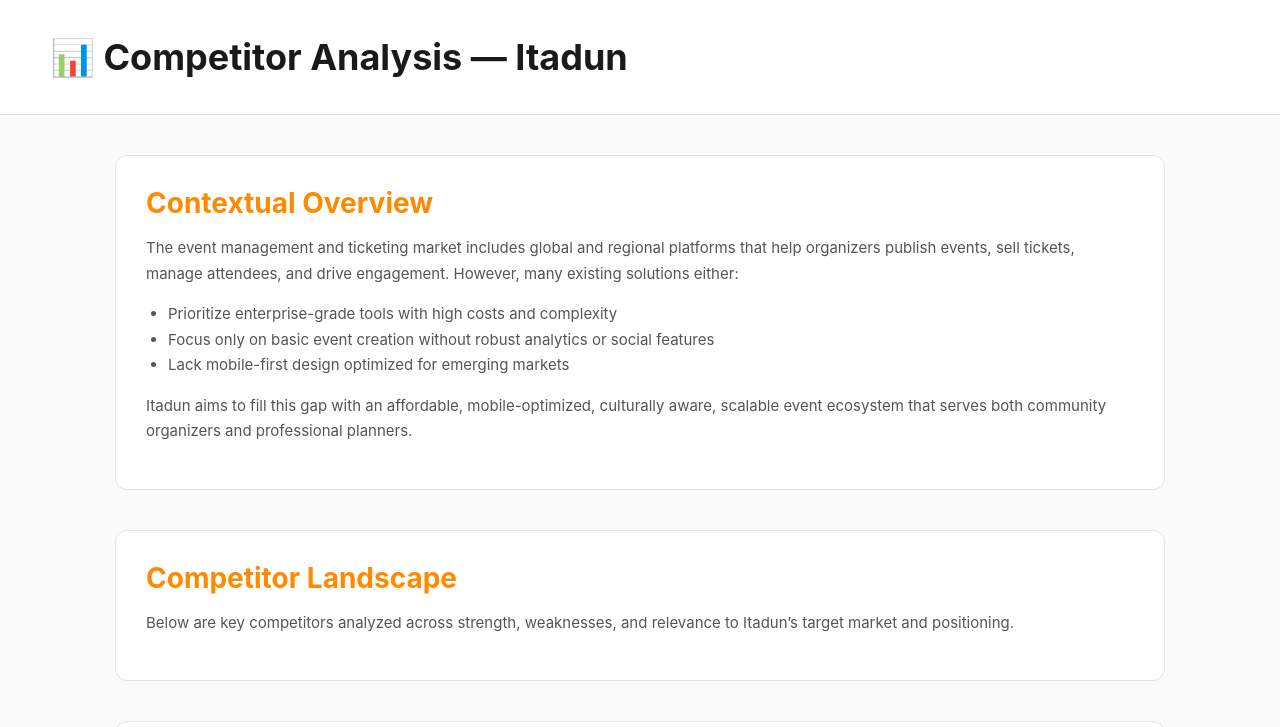
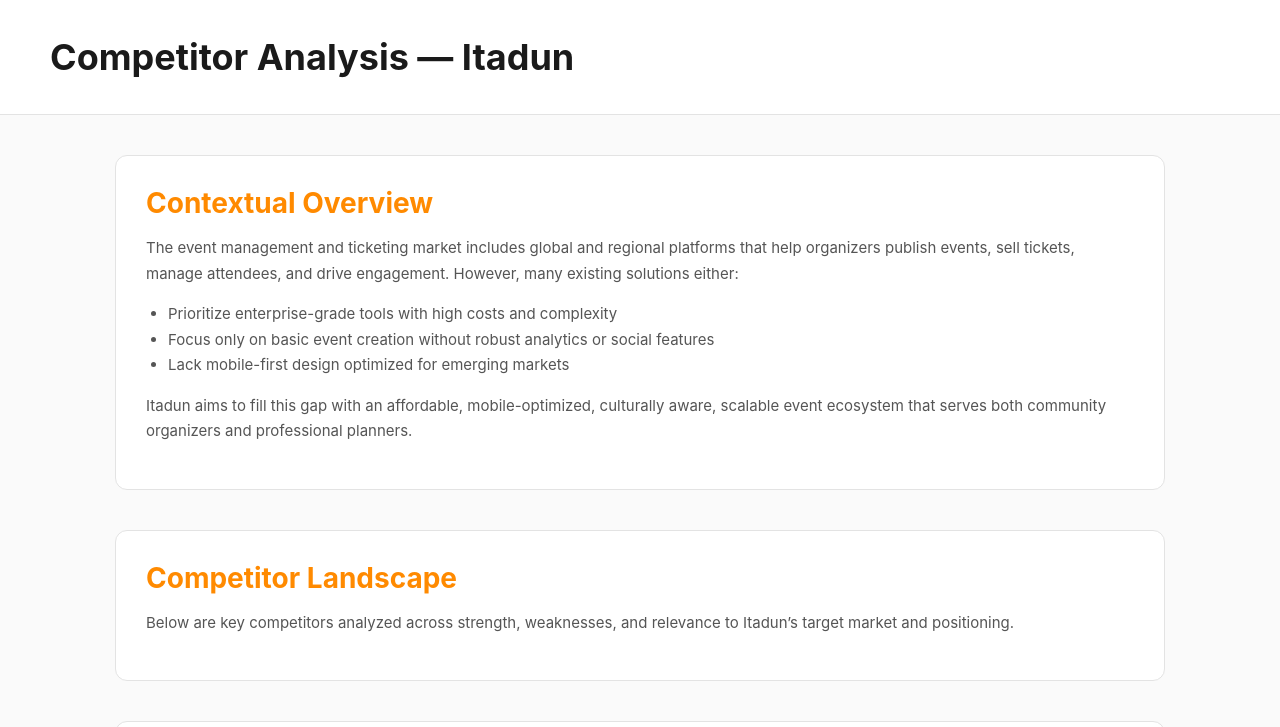
Before and after one commit to Ladyadele/itadun-competitor-analysis, a plain HTML site: page index.html in a window 1280 px wide. Shown: the top 727 px of the page. Drawn offline with Linux system fonts and the light colour scheme.

Commit message:
Update index.html

```diff
--- a/index.html
+++ b/index.html
@@ -105,7 +105,7 @@
 <body>
 
 <header>
-    <h1>📊 Competitor Analysis — Itadun</h1>
+    <h1> Competitor Analysis — Itadun</h1>
 </header>
 
 <main>
```
